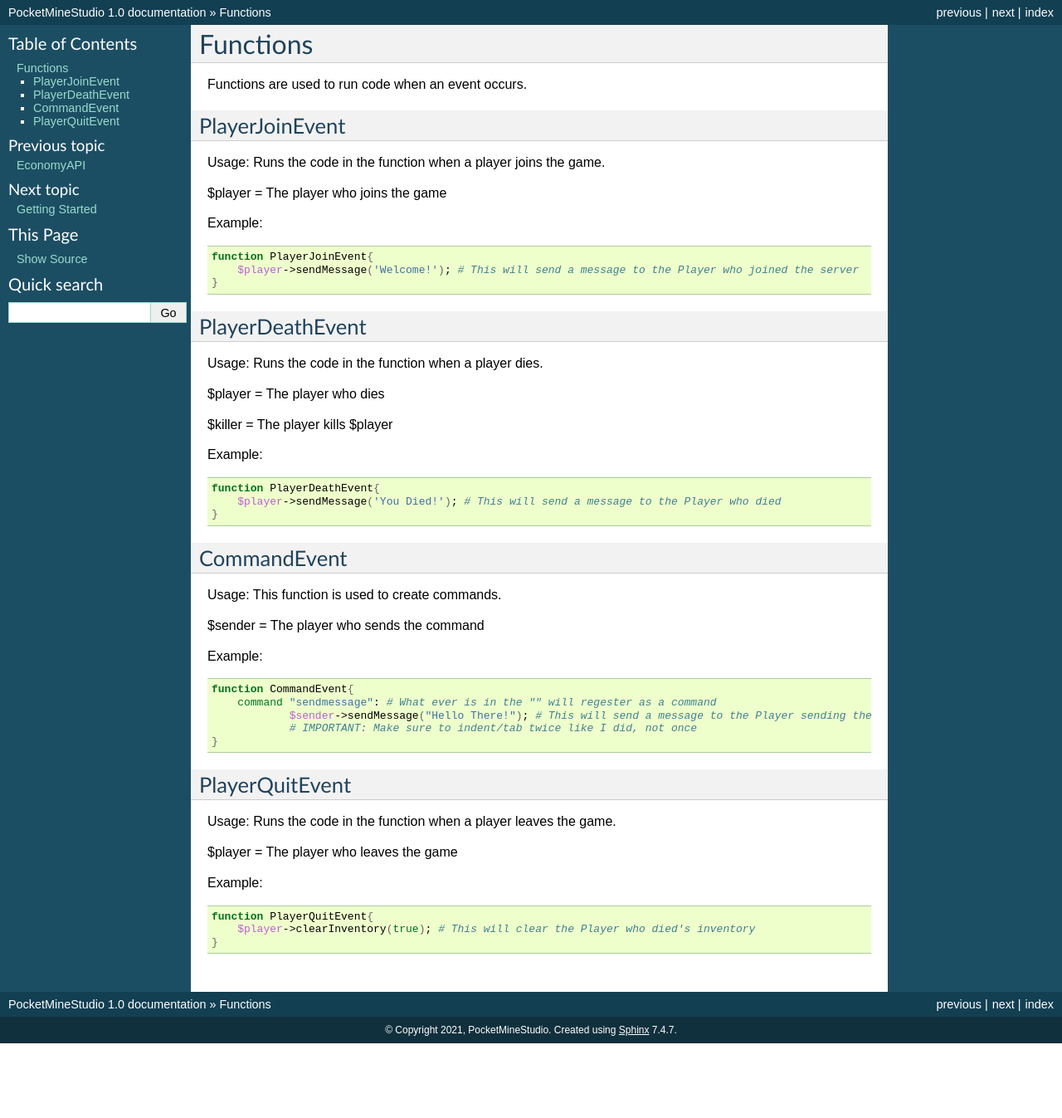
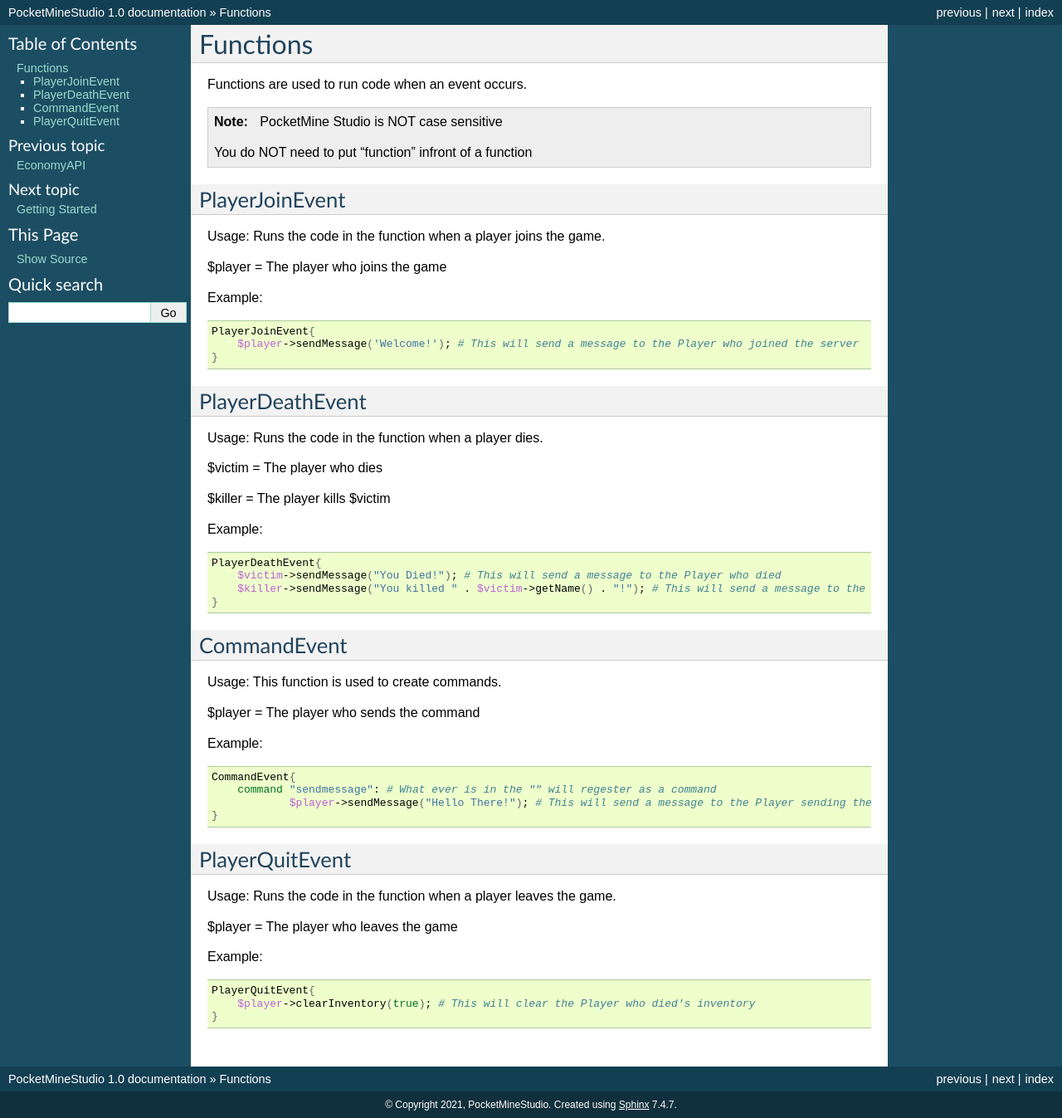
Before and after one commit to ElectroGamesDev/PocketMineStudioDocs, a Sphinx documentation site: the page built from docs/functions.rst, in a window 1280 px wide. Shown: the whole page at 83% size. Built offline with Sphinx 7.4.7, drawn with Linux system fonts in a browser that asks for light colours; before the commit the page ends 1257 px from its top, so only the background shows below that.

Commit message:
Update functions.rst

```diff
--- a/docs/functions.rst
+++ b/docs/functions.rst
@@ -2,6 +2,12 @@ Functions
 ========
 
 Functions are used to run code when an event occurs.
+
+.. note::
+
+    PocketMine Studio is NOT case sensitive
+
+    You do NOT need to put "function" infront of a function
 
 
 PlayerJoinEvent
@@ -15,7 +21,7 @@ Example:
 
 .. code-block:: sh
 
-  function PlayerJoinEvent{
+  PlayerJoinEvent{
       $player->sendMessage('Welcome!'); # This will send a message to the Player who joined the server
   }
 
@@ -25,16 +31,17 @@ PlayerDeathEvent
 
 Usage: Runs the code in the function when a player dies.
 
-$player = The player who dies
+$victim = The player who dies
 
-$killer = The player kills $player
+$killer = The player kills $victim
 
 Example:
 
 .. code-block:: sh
 
-  function PlayerDeathEvent{
-      $player->sendMessage('You Died!'); # This will send a message to the Player who died
+  PlayerDeathEvent{
+      $victim->sendMessage("You Died!"); # This will send a message to the Player who died
+      $killer->sendMessage("You killed " . $victim->getName() . "!"); # This will send a message to the killer
   }
 
 CommandEvent
@@ -42,16 +49,15 @@ CommandEvent
 
 Usage: This function is used to create commands.
 
-$sender = The player who sends the command
+$player = The player who sends the command
 
 Example:
 
 .. code-block:: sh
 
-  function CommandEvent{
+  CommandEvent{
       command "sendmessage": # What ever is in the "" will regester as a command
-              $sender->sendMessage("Hello There!"); # This will send a message to the Player sending the command
-	      # IMPORTANT: Make sure to indent/tab twice like I did, not once
+              $player->sendMessage("Hello There!"); # This will send a message to the Player sending the command
   }
 
 PlayerQuitEvent
@@ -65,6 +71,6 @@ Example:
 
 .. code-block:: sh
 
-  function PlayerQuitEvent{
+  PlayerQuitEvent{
       $player->clearInventory(true); # This will clear the Player who died's inventory
   }
```
